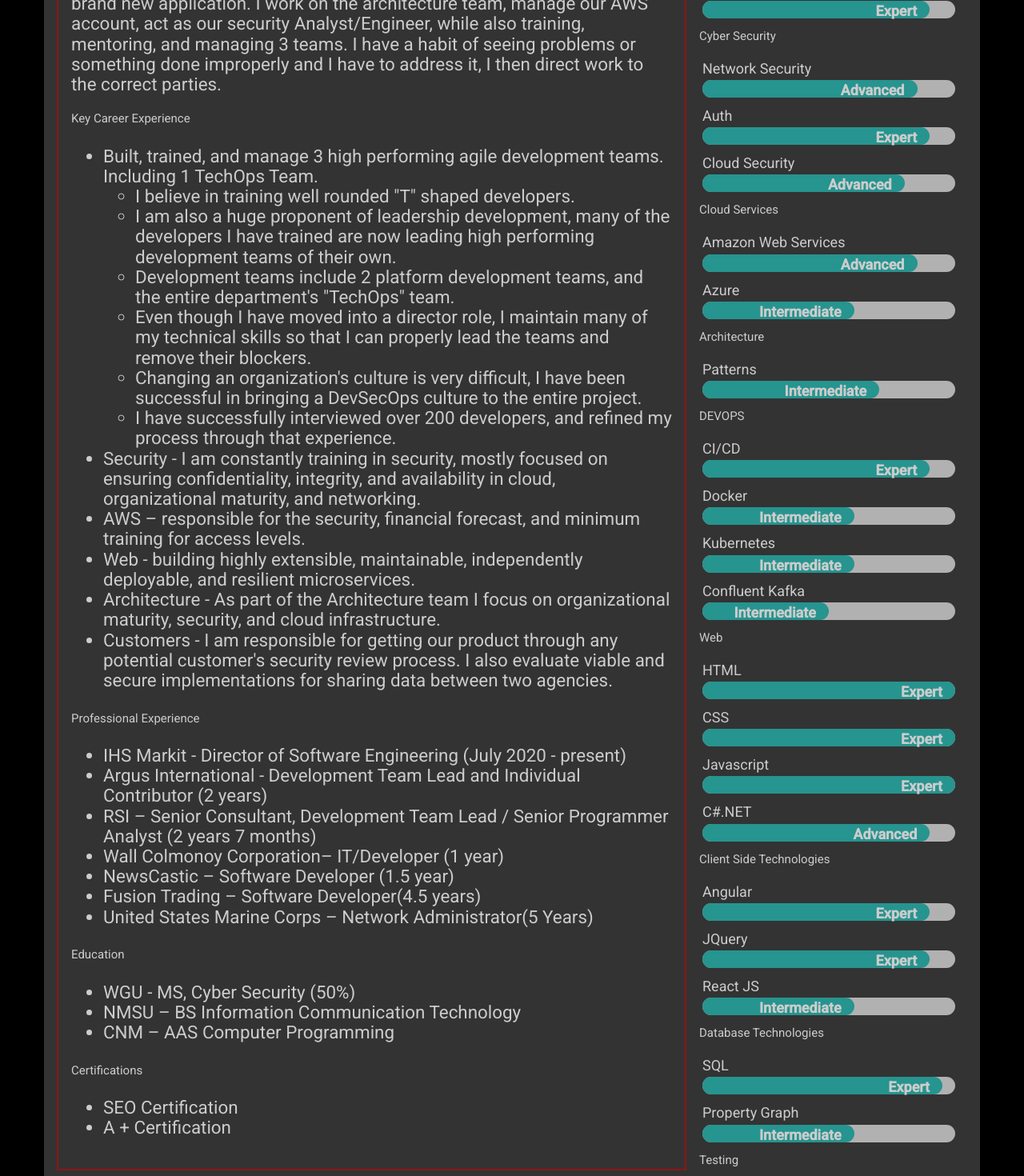
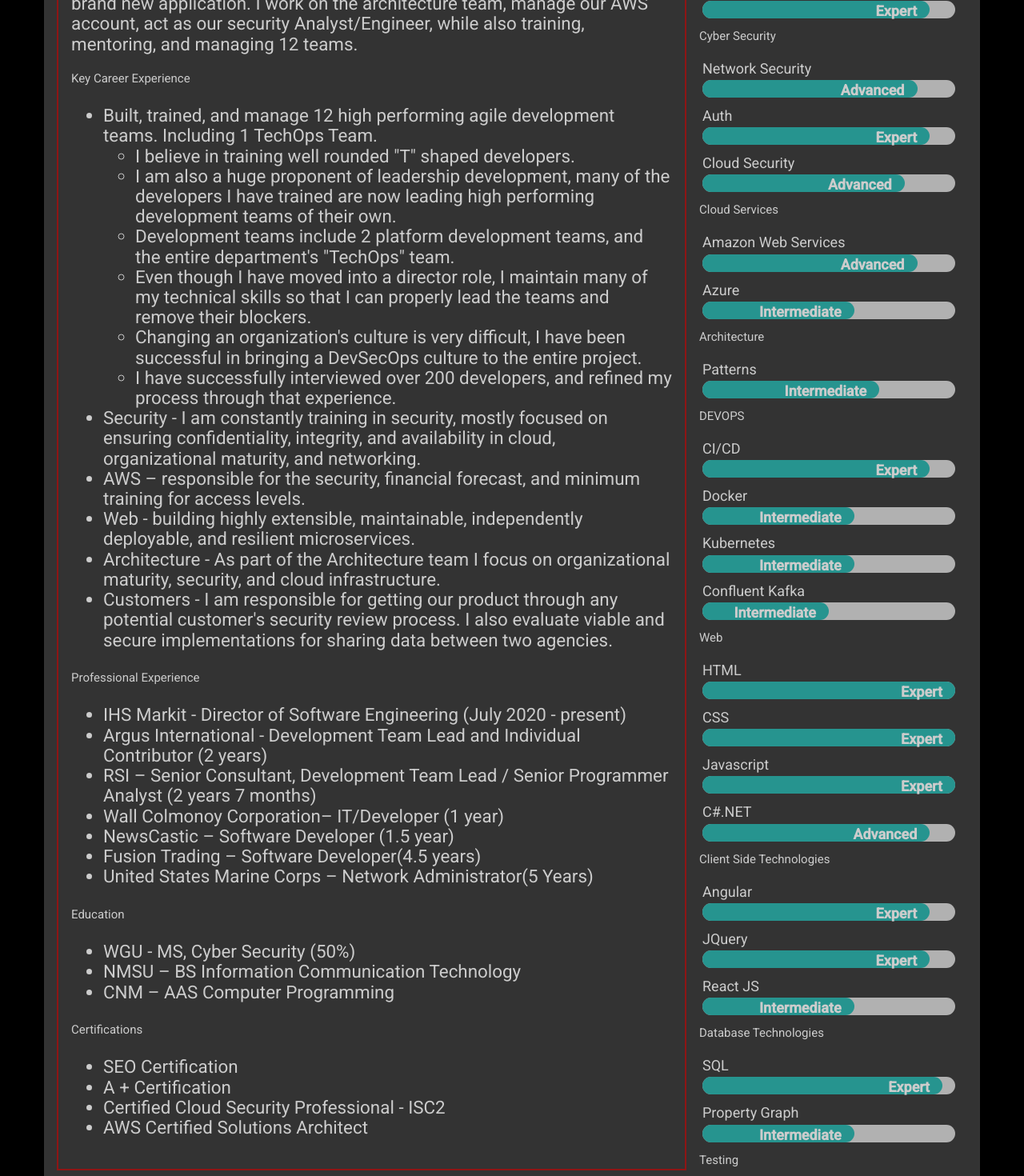
Before and after one commit to dornellaskj/studyApp, an Angular app: page / in a window 1280 px wide. Shown: the part 300-1770 px from the top of the page at 80% size. Built offline with nearby package versions, Linux system fonts and the light colour scheme.

Commit message:
quick resume update

```diff
--- a/src/app/resume/resume.component.html
+++ b/src/app/resume/resume.component.html
@@ -9,12 +9,11 @@
             I am a Director of Software Engineering with ~20 years of experience in technology. I started out as a Network Administrator in the United States Marine Corps.
             Over the last 5 years I have been focused on leadership, security, and cloud technology. I enjoy continuous learning, I always have at least 1 book I am actively reading.
             In my current role, we are building a brand new application. I work on the architecture team, manage our AWS account, act as our security Analyst/Engineer,
-            while also training, mentoring, and managing 3 teams. I have a habit of seeing problems or something done improperly and I have to address it, I then direct work to the
-            correct parties.
-        </p>
+            while also training, mentoring, and managing 12 teams.
+
         <h4 class="section-header">Key Career Experience</h4>
         <ul>
-            <li>Built, trained, and manage 3 high performing agile development teams. Including 1 TechOps Team.</li>
+            <li>Built, trained, and manage 12 high performing agile development teams. Including 1 TechOps Team.</li>
                 <ul>
                     <li>I believe in training well rounded "T" shaped developers.</li>
                     <li>I am also a huge proponent of leadership development, many of the developers I have trained are now leading high performing development teams of their own.</li>
@@ -49,6 +48,8 @@
         <ul>
             <li>SEO Certification</li>
             <li>A + Certification</li>
+            <li>Certified Cloud Security Professional - ISC2</li>
+            <li>AWS Certified Solutions Architect</li>
         </ul>
     </div>
 </div>
```
